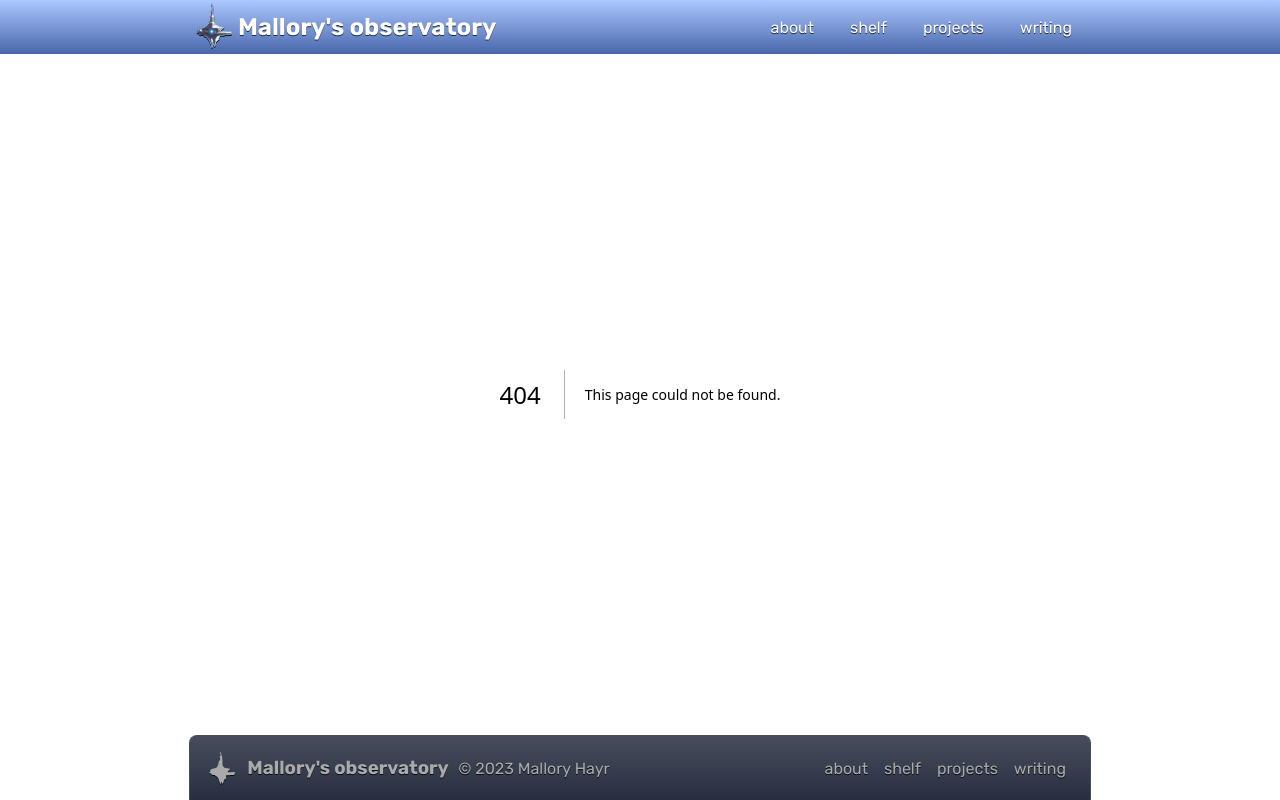
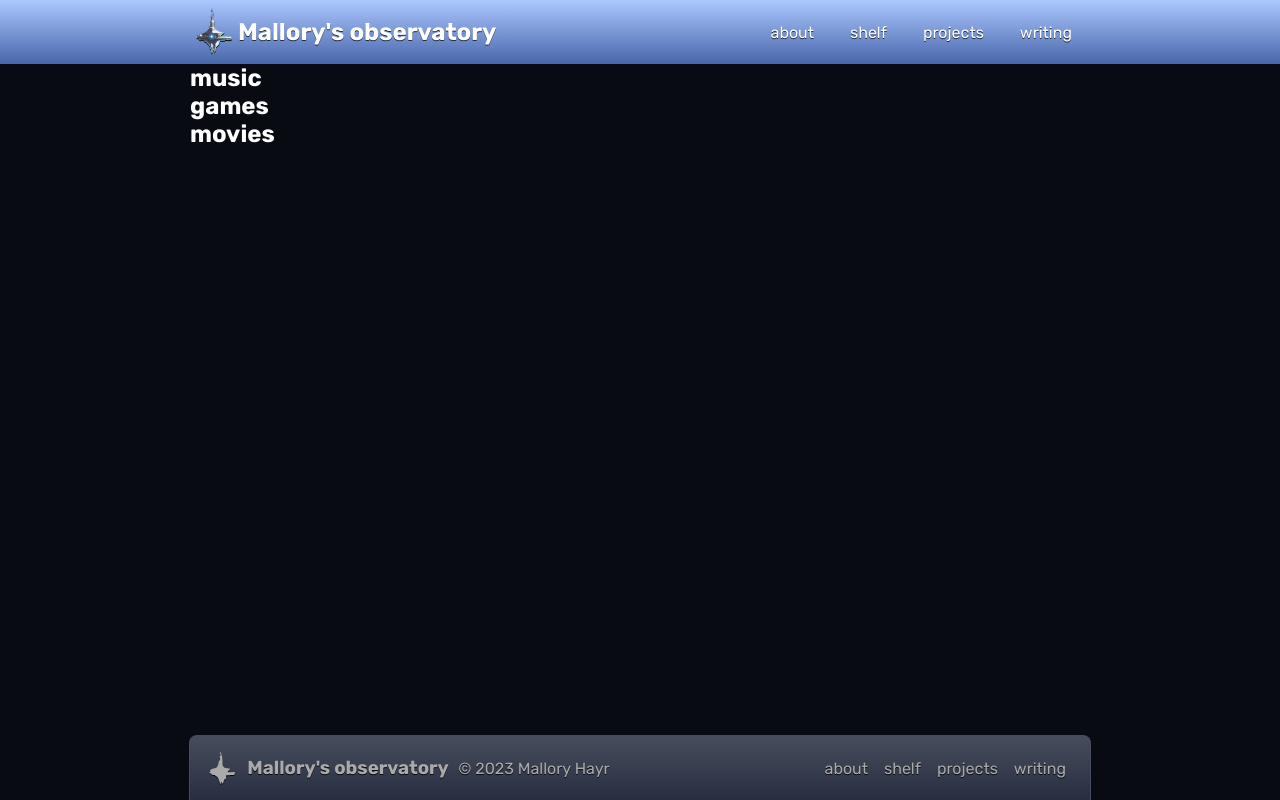
Before and after one commit to malloryhayr/website, a Next.js app: page /shelf in a window 1280 px wide. Before the commit this address had no page. Built offline with nearby package versions, Linux system fonts and the light colour scheme.

Commit message:
Create page.tsx

```diff
--- /dev/null
+++ b/src/app/shelf/page.tsx
@@ -0,0 +1,9 @@
+export default async function Shelf() {
+	return (
+		<div style={{ width: "min(900px, 100vw)" }}>
+			<h2 style={{ color: "var(--color-header)" }}>music</h2>
+			<h2 style={{ color: "var(--color-header)" }}>games</h2>
+			<h2 style={{ color: "var(--color-header)" }}>movies</h2>
+		</div>
+	);
+}
```
